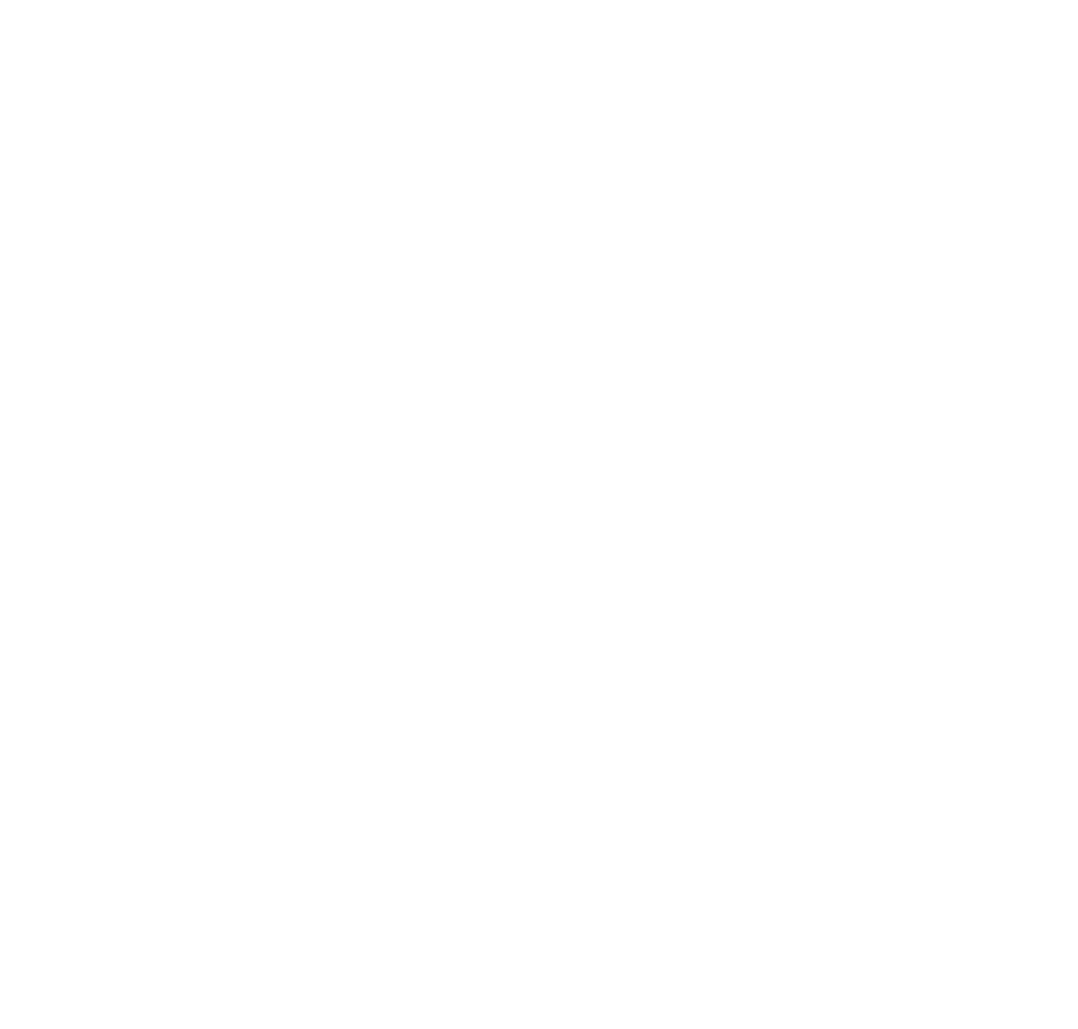
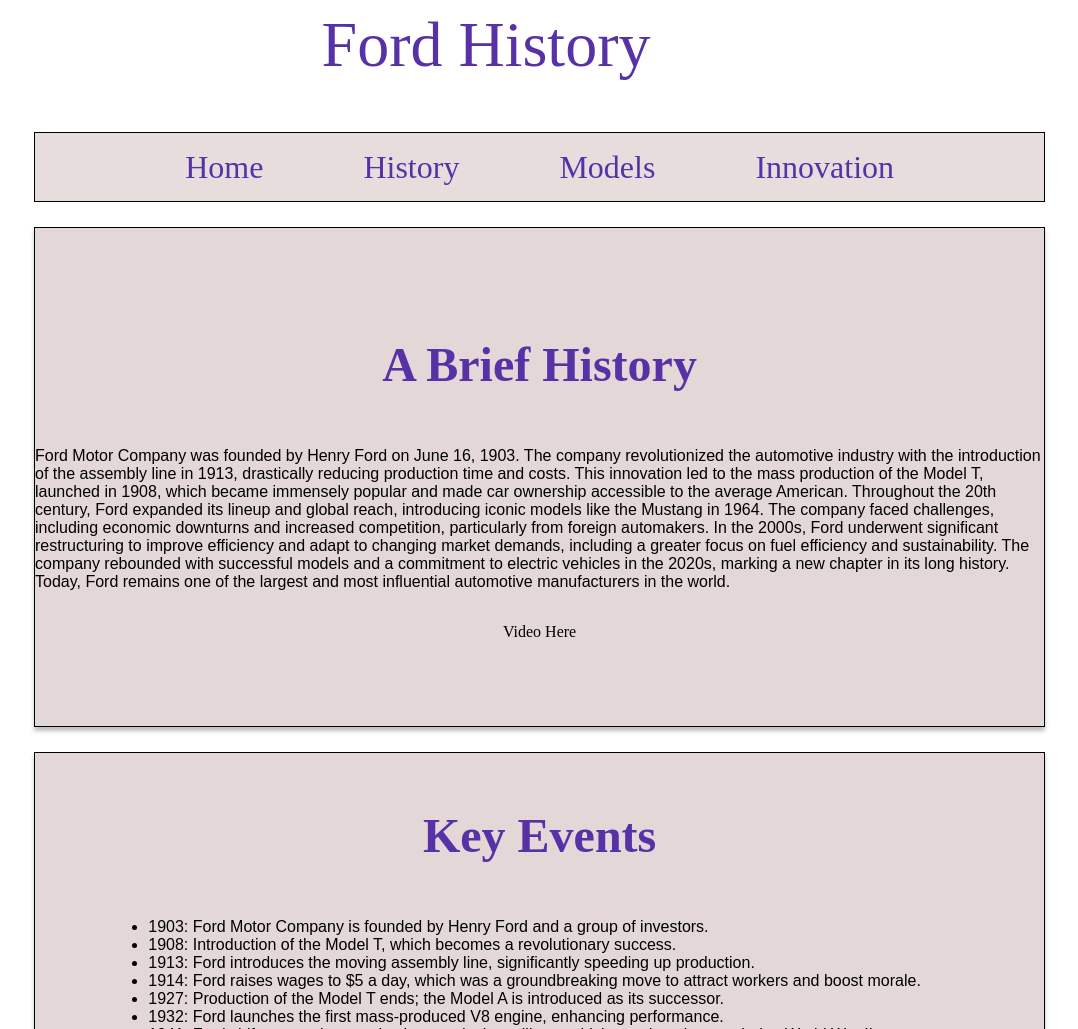
Before and after one commit to NoahWhiffen/QAP1-Term2, a plain HTML site: page QAP1_Whiffen/history.html in a window 1280 px wide. Shown: the top 1029 px of the page, without its empty margins (154-1232 px from the left). Before the commit the page ends 800 px from the top, so only its background shows below. Drawn offline with Linux system fonts and the light colour scheme.

Commit message:
added more content to HTML & some extra styles

```diff
--- a/QAP1_Whiffen/history.css
+++ b/QAP1_Whiffen/history.css
@@ -0,0 +1,92 @@
+body {
+    display: flex;
+    align-items: center;
+    justify-content: center;
+    flex-direction: column;
+}
+
+header {
+    font-family: 'Times New Roman', Times, serif;
+    font-size: 64px;
+    color: #5732A7;
+    padding-bottom: 50px;
+}
+
+
+.nav-container {
+    box-sizing: border-box;
+    display: flex;
+    flex-direction: row;
+    justify-content: center;
+    align-items:  center;
+    padding: 5px;
+    gap: 60px;
+    width: 80%;
+    height: 70px;
+    background: rgba(228, 215, 215, 0.843137);
+    border: 1px solid #000000;
+    margin-left: 180px;
+    margin-bottom: 25px;
+}
+
+.nav-box {
+    width: 20%;
+    height: 53px;
+    line-height: 37px;
+    display: flex;
+    align-items: center;
+    float: left;
+    justify-content: center;
+}
+
+a {
+    font-family: 'Times New Roman', Times, serif;
+    font-size: 32px;
+    color: #5732A7;
+    padding-left: 50px;
+    padding-right: 50px;
+}
+
+h1 {
+    color: #5732A7;
+    font-size: 48px;
+    font-family: 'Times New Roman', Times, serif;
+}
+
+.box {
+display: flex;
+flex-direction: column;
+align-items: center;
+justify-content: center;
+box-sizing: border-box;
+width: 80%;
+height: 500px;
+background: #E4D7D7;
+border: 1px solid #000000;
+box-shadow: 0px 4px 4px rgba(0, 0, 0, 0.25);
+margin-left: 180px;
+margin-bottom: 25px;
+}
+
+p {
+font-size: 16px;
+font-family: Arial, Helvetica, sans-serif;
+float: left;
+}
+
+.button {
+width: 306px;
+height: 123px;
+background: #CFBA4B;
+border-radius: 80px;
+margin-top: 20px;
+font-family: 'Times New Roman', Times, serif;
+font-size: 32px;
+color: #5732A7;
+}
+
+ul {
+    font-size: 16px;
+    font-family: Arial, Helvetica, sans-serif;
+    float: left;
+}
--- a/QAP1_Whiffen/history.html
+++ b/QAP1_Whiffen/history.html
@@ -12,26 +12,71 @@
          <link rel="stylesheet" href="history.css">
      </head>
      <body>
-         <header></header>
-         <main>
-             <nav>
-                <div>
+      <header>
+			Ford History
+		</header>
+		 <main>
+			 <nav class="nav-container">
+				<div class="nav-box">
+					<a>
+						Home
+					</a>
+					<a>
+						History
+					</a>
+					<a>
+						Models
+					</a>
+					<a>
+						Innovation
+					</a>
+				</div>
+		 </nav>
+             <section>
+                <div class="box">
+                  <h1>
+                     A Brief History
+                  </h1>
+                  <p>
+                     Ford Motor Company was founded by Henry Ford on June 16, 1903. The company revolutionized the automotive industry with the
+                     introduction of the assembly line in 1913, drastically reducing production time and costs. This innovation led to the mass
+                     production of the Model T, launched in 1908, which became immensely popular and made car ownership accessible to the average American.
 
-                </div>
-             </nav>
-             <section>
-                <div>
-
+                     Throughout the 20th century, Ford expanded its lineup and global reach, introducing iconic models like the Mustang in 1964. The company faced challenges,
+                     including economic downturns and increased competition, particularly from foreign automakers.
+                     In the 2000s, Ford underwent significant restructuring to improve efficiency and adapt to changing market demands,
+                     including a greater focus on fuel efficiency and sustainability. The company rebounded with successful models and a commitment to electric vehicles in the
+                     2020s, marking a new chapter in its long history. Today, Ford remains one of the largest and most influential automotive manufacturers in the world.
+                  </p>
+                  <figure>
+                     Video Here
+                  </figure>
                 </div>
              </section>
              <section>
-                <div>
-
-                </div>
-             </section>
-             <section>
-                <div>
-
+                <div class="box">
+                  <h1>
+                     Key Events
+                  </h1>
+                  <ul>
+                     <li>1903: Ford Motor Company is founded by Henry Ford and a group of investors.</li>
+                     <li>1908: Introduction of the Model T, which becomes a revolutionary success.</li>
+                     <li>1913: Ford introduces the moving assembly line, significantly speeding up production.</li>
+                     <li>1914: Ford raises wages to $5 a day, which was a groundbreaking move to attract workers and boost morale.</li>
+                     <li>1927: Production of the Model T ends; the Model A is introduced as its successor.</li>
+                     <li>1932: Ford launches the first mass-produced V8 engine, enhancing performance.</li>
+                     <li>1941: Ford shifts to wartime production, producing military vehicles and equipment during World War II.</li>
+                     <li>1964: The Ford Mustang is introduced, creating a new class of automobile and becoming an iconic American car.</li>
+                     <li>1980s: Ford expands globally, acquiring luxury brands like Jaguar and Aston Martin.</li>
+                     <li>2006-2008: Ford faces financial difficulties, leading to significant restructuring and a focus on core brands.</li>
+                     <li>2009: Unlike competitors GM and Chrysler, Ford avoids bankruptcy, thanks to early restructuring efforts.</li>
+                     <li>2010s: Ford emphasizes sustainability, launching new models with improved fuel efficiency and hybrid technology.</li>
+                     <li>2021: Ford announces a major investment in electric vehicles, with plans for a significant transition to EV production.</li>
+                     <li>2023: Ford continues to expand its electric vehicle lineup, with a commitment to becoming carbon neutral by 2050.</li>
+                  </ul>
+                  <figure>
+                     Audio Here
+                  </figure>
                 </div>
              </section>
          </main>
--- a/QAP1_Whiffen/index.css
+++ b/QAP1_Whiffen/index.css
@@ -4,6 +4,14 @@
   justify-content: center;
   flex-direction: column;
 }
+
+header {
+  font-family: 'Times New Roman', Times, serif;
+  font-size: 64px;
+  color: #5732A7;
+  padding-bottom: 50px;
+}
+
 
 .nav-container {
   box-sizing: border-box;
@@ -13,14 +21,16 @@
   align-items:  center;
   padding: 5px;
   gap: 60px;
-  width: 100%;
+  width: 80%;
   height: 70px;
   background: rgba(228, 215, 215, 0.843137);
   border: 1px solid #000000;
+  margin-left: 180px;
+  margin-bottom: 25px;
 }
 
 .nav-box {
-  width: 25%;
+  width: 20%;
   height: 53px;
   line-height: 37px;
   display: flex;
@@ -44,20 +54,24 @@
 }
 
 .box {
-  display: grid;
-  grid-template-columns: auto 1fr;
+  display: flex;
+  flex-direction: column;
+  align-items: center;
+  justify-content: center;
   box-sizing: border-box;
-  width: 100%;
+  width: 80%;
   height: 500px;
   background: #E4D7D7;
   border: 1px solid #000000;
   box-shadow: 0px 4px 4px rgba(0, 0, 0, 0.25);
+  margin-left: 180px;
+  margin-bottom: 25px;
 }
 
 p {
-  display: flex;
   font-size: 16px;
   font-family: Arial, Helvetica, sans-serif;
+  text-align: left;
 }
 
 .button {
@@ -66,4 +80,7 @@
 background: #CFBA4B;
 border-radius: 80px;
 margin-top: 20px;
+font-family: 'Times New Roman', Times, serif;
+font-size: 32px;
+color: #5732A7;
 }
--- a/QAP1_Whiffen/models.css
+++ b/QAP1_Whiffen/models.css
@@ -0,0 +1,91 @@
+body {
+    display: flex;
+    align-items: center;
+    justify-content: center;
+    flex-direction: column;
+}
+
+header {
+font-family: 'Times New Roman', Times, serif;
+font-size: 64px;
+color: #5732A7;
+padding-bottom: 50px;
+}
+
+
+.nav-container {
+box-sizing: border-box;
+display: flex;
+flex-direction: row;
+justify-content: center;
+align-items:  center;
+padding: 5px;
+gap: 60px;
+width: 80%;
+height: 70px;
+background: rgba(228, 215, 215, 0.843137);
+border: 1px solid #000000;
+margin-left: 180px;
+margin-bottom: 25px;
+}
+
+.nav-box {
+width: 20%;
+height: 53px;
+line-height: 37px;
+display: flex;
+align-items: center;
+float: left;
+justify-content: center;
+}
+
+a {
+font-family: 'Times New Roman', Times, serif;
+font-size: 32px;
+color: #5732A7;
+padding-left: 50px;
+padding-right: 50px;
+}
+
+h1 {
+color: #5732A7;
+font-size: 48px;
+font-family: 'Times New Roman', Times, serif;
+}
+
+.box {
+display: flex;
+flex-direction: column;
+align-items: center;
+justify-content: center;
+box-sizing: border-box;
+width: 80%;
+height: 500px;
+background: #E4D7D7;
+border: 1px solid #000000;
+box-shadow: 0px 4px 4px rgba(0, 0, 0, 0.25);
+margin-left: 180px;
+margin-bottom: 25px;
+}
+
+p {
+font-size: 16px;
+font-family: Arial, Helvetica, sans-serif;
+float: left;
+}
+
+.button {
+width: 306px;
+height: 123px;
+background: #CFBA4B;
+border-radius: 80px;
+margin-top: 20px;
+font-family: 'Times New Roman', Times, serif;
+font-size: 32px;
+color: #5732A7;
+}
+
+img {
+    width: 800px;
+    height: 450px;
+}
```
Also changed, not shown: QAP1_Whiffen/index.html (+21 -29 lines), QAP1_Whiffen/models.html (+60 -11 lines), QAP1_Whiffen/images/Cobra.jpg (added), QAP1_Whiffen/images/ModelT.jpg (added), 2 other files.
